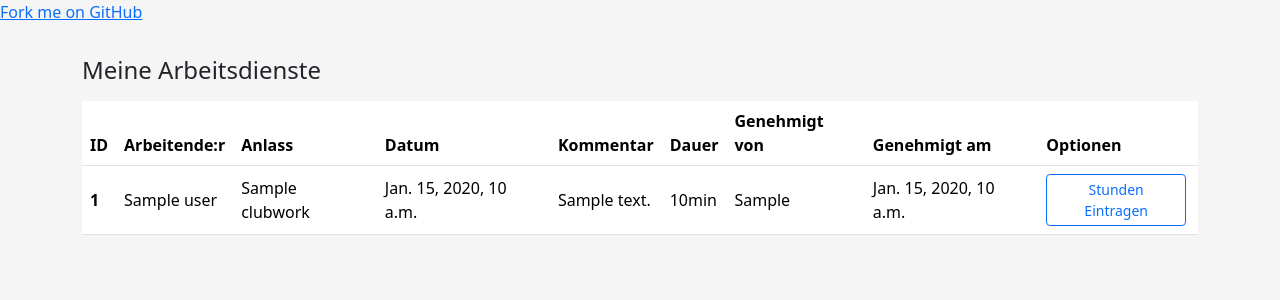
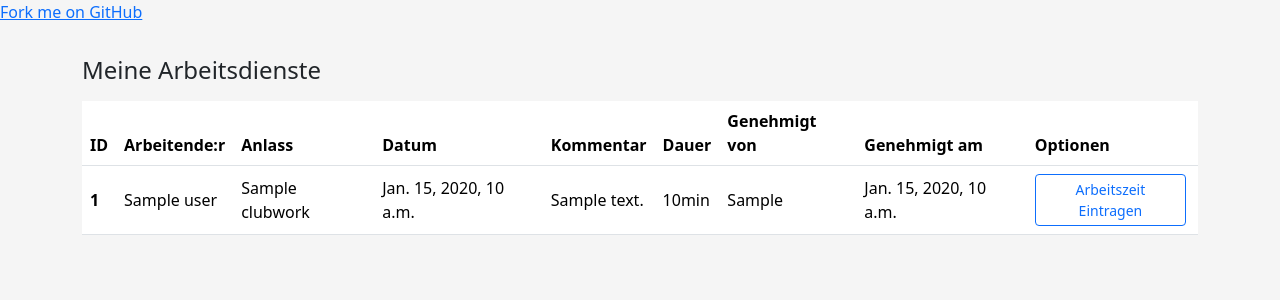
Before and after one commit to sv03berlin/sv03, a Django app: template clubapp/clubwork/templates/clubwork_user_history.html in a window 1280 px wide. Shown: the part 76-376 px from the top of the page. Run offline with Django 4.2, Linux system fonts and the light colour scheme; the template is opened without the code that fills it: most values are stand-ins (such as "Sample title", 1, 10 or a date in 2020); some libraries are stand-ins or nearby versions.

Commit message:
Update button labels for entering work hours

```diff
--- a/clubapp/clubwork/templates/clubwork_user_history.html
+++ b/clubapp/clubwork/templates/clubwork_user_history.html
@@ -36,7 +36,7 @@
                 {% if not t.is_approved %}
                 <td>
                     <div class="d-flex">
-                        <a href="{% url 'update_hours' t.id %}" class="btn-sm btn-outline-primary me-1 btn">Stunden Eintragen</a>
+                        <a href="{% url 'update_hours' t.id %}" class="btn-sm btn-outline-primary me-1 btn">Arbeitszeit Eintragen</a>
                     </div>
                 </td>
                 {% else %}
--- a/clubapp/clubwork/templates/user_clubwork.html
+++ b/clubapp/clubwork/templates/user_clubwork.html
@@ -26,7 +26,7 @@
                         <a href="{% url 'mod_own_clubwork' clubwork.id %}" class="btn btn-sm btn-primary mx-1">Bearbeiten</a>
                     {% endif %}
                     {% if not t.is_approved %}
-                    <a href="{% url 'update_hours' clubwork.id %}" class="btn-sm btn-outline-primary me-1 btn">Stunden Eintragen</a>
+                    <a href="{% url 'update_hours' clubwork.id %}" class="btn-sm btn-outline-primary me-1 btn">Arbeitszeit Eintragen</a>
                     {% endif %}
                     <a href="{% url 'delete_own_clubwork' clubwork.id %}" class="btn-sm btn-outline-danger me-1 btn">Abmelden</a>
                 </td>
```
